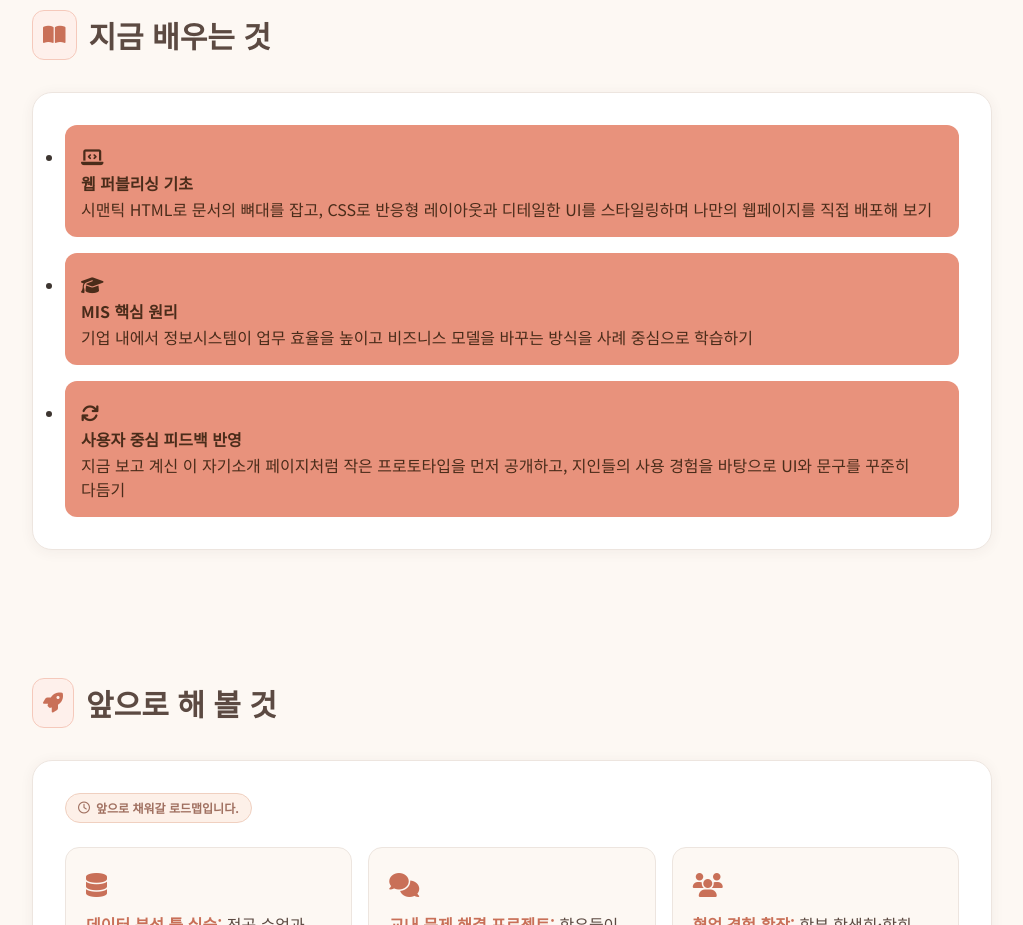
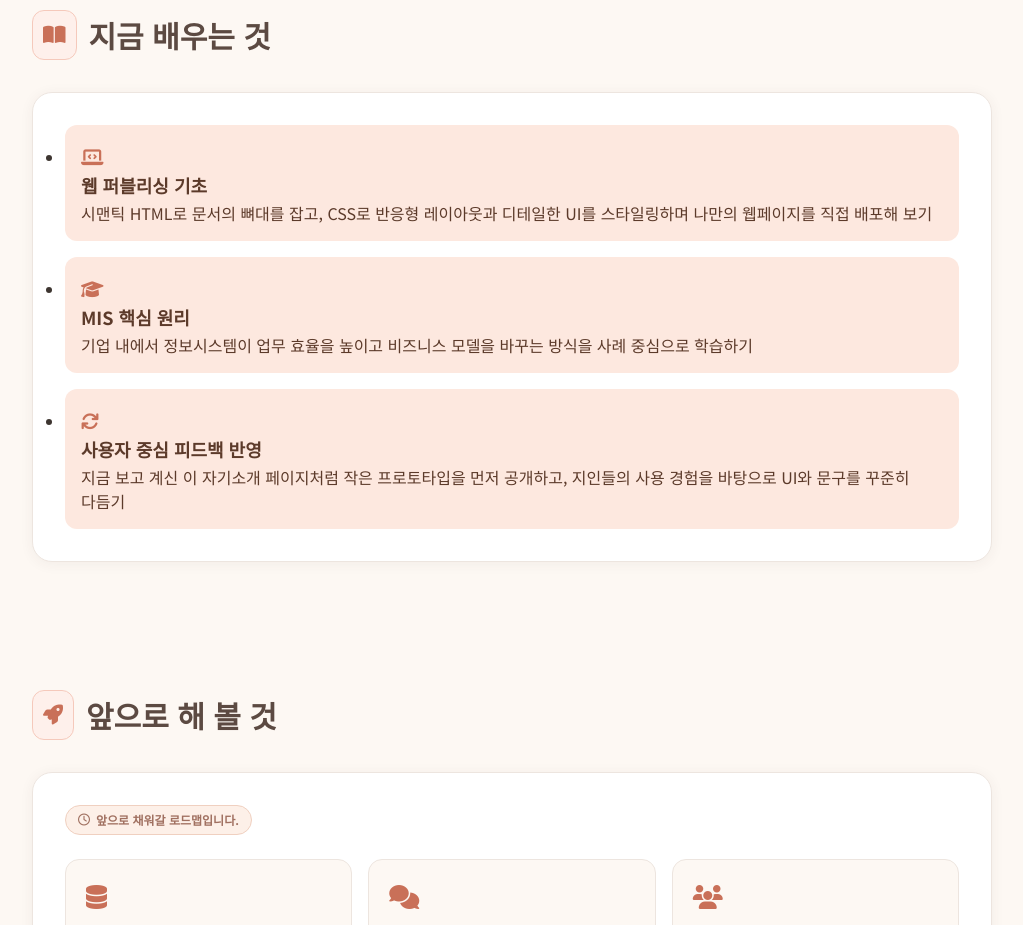
Before and after one commit to kangudam/kangudam.github.io, a plain HTML site: page index.html in a window 1280 px wide. Shown: the part 1840-2765 px from the top of the page, without its empty margins (128-1151 px from the left). Drawn offline with nearby package versions, Linux system fonts and the light colour scheme; no server answers.

Commit message:
fix: now section - light peach bg, larger title, peach icon, better contrast

```diff
--- a/index.html
+++ b/index.html
@@ -117,8 +117,8 @@
         .text-accent    { color: #c97058; }
         .icon-box       { background: #e8927c; color: #fff; border-radius: 0.5rem; }
         .badge          { background: #fef0eb; border: 1px solid #f5c9bb; color: #c97058; }
-        .list-item      { background: #e8927c; border: none; transition: background 0.2s ease; }
-        .list-item:hover{ background: #d97d65; }
+        .list-item      { background: #fde8df; border: none; transition: background 0.2s ease; }
+        .list-item:hover{ background: #fbd4c6; }
         .plan-card      { background: #fdf8f3; border: 1px solid #ede5df; border-radius: 0.875rem; transition: background 0.2s, border-color 0.2s, transform 0.25s cubic-bezier(.34,1.56,.64,1); }
         .plan-card:hover{ background: #fef0eb; border-color: #f5c9bb; transform: translateY(-4px); }
         .contact-card   { background: linear-gradient(135deg,#fff4ef 0%,#fff0f5 50%,#fffbf0 100%); border: 1px solid #f5c9bb; border-radius: 1.5rem; }
@@ -378,26 +378,26 @@
             <div class="card p-6 sm:p-8 fade-up">
                 <div class="space-y-4">
                     <div class="list-item flex items-start p-4 rounded-xl">
-                        <i class="fa-solid fa-laptop-code text-lg mr-4 mt-0.5 shrink-0" style="color:#4a2c1a;"></i>
+                        <i class="fa-solid fa-laptop-code text-lg mr-4 mt-0.5 shrink-0" style="color:#c97058;"></i>
                         <div class="flex flex-col gap-0.5">
-                            <p class="font-bold text-sm sm:text-base" style="color:#4a2c1a;">웹 퍼블리싱 기초</p>
-                            <p class="font-normal text-sm sm:text-base leading-relaxed" style="color:#4a2c1a;">시맨틱 HTML로 문서의 뼈대를 잡고, CSS로 반응형 레이아웃과 디테일한 UI를 스타일링하며 나만의 웹페이지를 직접 배포해 보기</p>
+                            <p class="font-bold text-base sm:text-lg" style="color:#5c3a2a;">웹 퍼블리싱 기초</p>
+                            <p class="font-normal text-sm sm:text-base leading-relaxed" style="color:#5c3a2a;">시맨틱 HTML로 문서의 뼈대를 잡고, CSS로 반응형 레이아웃과 디테일한 UI를 스타일링하며 나만의 웹페이지를 직접 배포해 보기</p>
                         </div>
                     </div>
 
                     <div class="list-item flex items-start p-4 rounded-xl">
-                        <i class="fa-solid fa-graduation-cap text-lg mr-4 mt-0.5 shrink-0" style="color:#4a2c1a;"></i>
+                        <i class="fa-solid fa-graduation-cap text-lg mr-4 mt-0.5 shrink-0" style="color:#c97058;"></i>
                         <div class="flex flex-col gap-0.5">
-                            <p class="font-bold text-sm sm:text-base" style="color:#4a2c1a;">MIS 핵심 원리</p>
-                            <p class="font-normal text-sm sm:text-base leading-relaxed" style="color:#4a2c1a;">기업 내에서 정보시스템이 업무 효율을 높이고 비즈니스 모델을 바꾸는 방식을 사례 중심으로 학습하기</p>
+                            <p class="font-bold text-base sm:text-lg" style="color:#5c3a2a;">MIS 핵심 원리</p>
+                            <p class="font-normal text-sm sm:text-base leading-relaxed" style="color:#5c3a2a;">기업 내에서 정보시스템이 업무 효율을 높이고 비즈니스 모델을 바꾸는 방식을 사례 중심으로 학습하기</p>
                         </div>
                     </div>
 
                     <div class="list-item flex items-start p-4 rounded-xl">
-                        <i class="fa-solid fa-arrows-rotate text-lg mr-4 mt-0.5 shrink-0" style="color:#4a2c1a;"></i>
+                        <i class="fa-solid fa-arrows-rotate text-lg mr-4 mt-0.5 shrink-0" style="color:#c97058;"></i>
                         <div class="flex flex-col gap-0.5">
-                            <p class="font-bold text-sm sm:text-base" style="color:#4a2c1a;">사용자 중심 피드백 반영</p>
-                            <p class="font-normal text-sm sm:text-base leading-relaxed" style="color:#4a2c1a;">지금 보고 계신 이 자기소개 페이지처럼 작은 프로토타입을 먼저 공개하고, 지인들의 사용 경험을 바탕으로 UI와 문구를 꾸준히 다듬기</p>
+                            <p class="font-bold text-base sm:text-lg" style="color:#5c3a2a;">사용자 중심 피드백 반영</p>
+                            <p class="font-normal text-sm sm:text-base leading-relaxed" style="color:#5c3a2a;">지금 보고 계신 이 자기소개 페이지처럼 작은 프로토타입을 먼저 공개하고, 지인들의 사용 경험을 바탕으로 UI와 문구를 꾸준히 다듬기</p>
                         </div>
                     </div>
                 </div>
```
